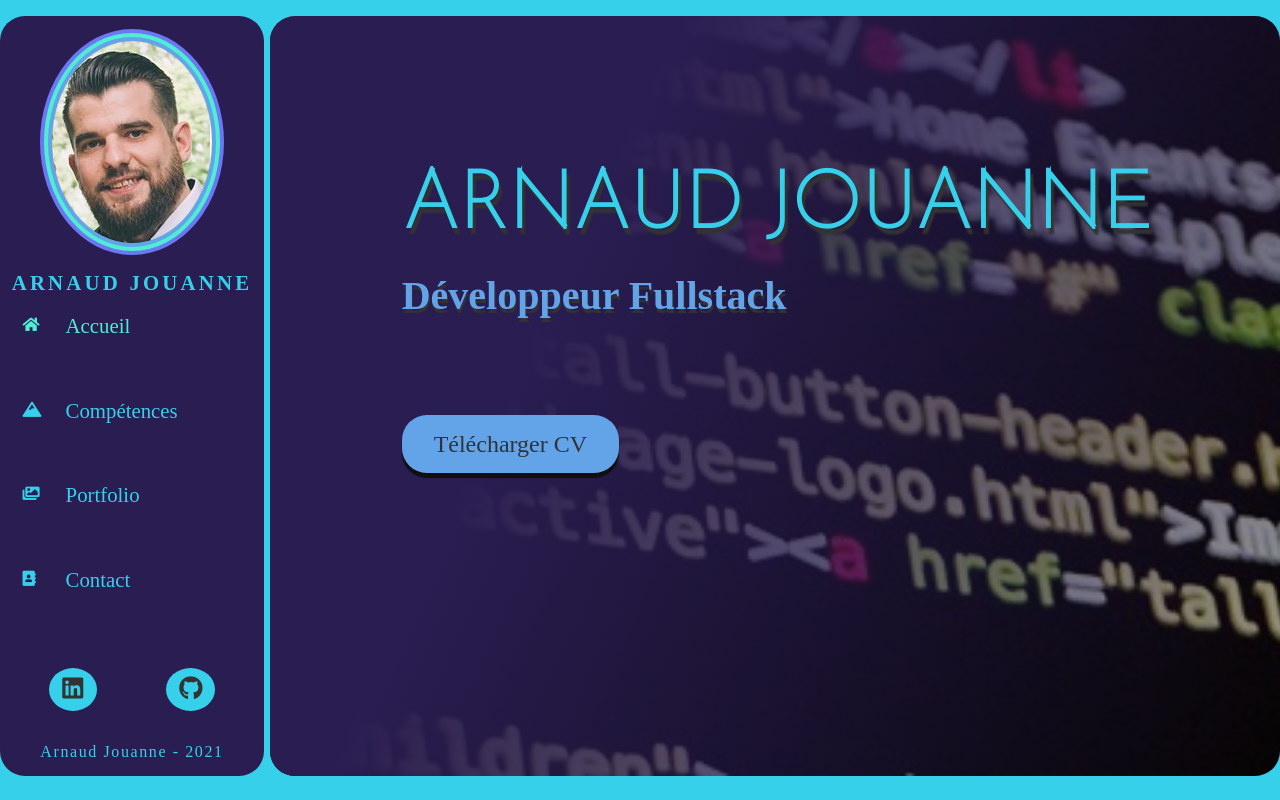
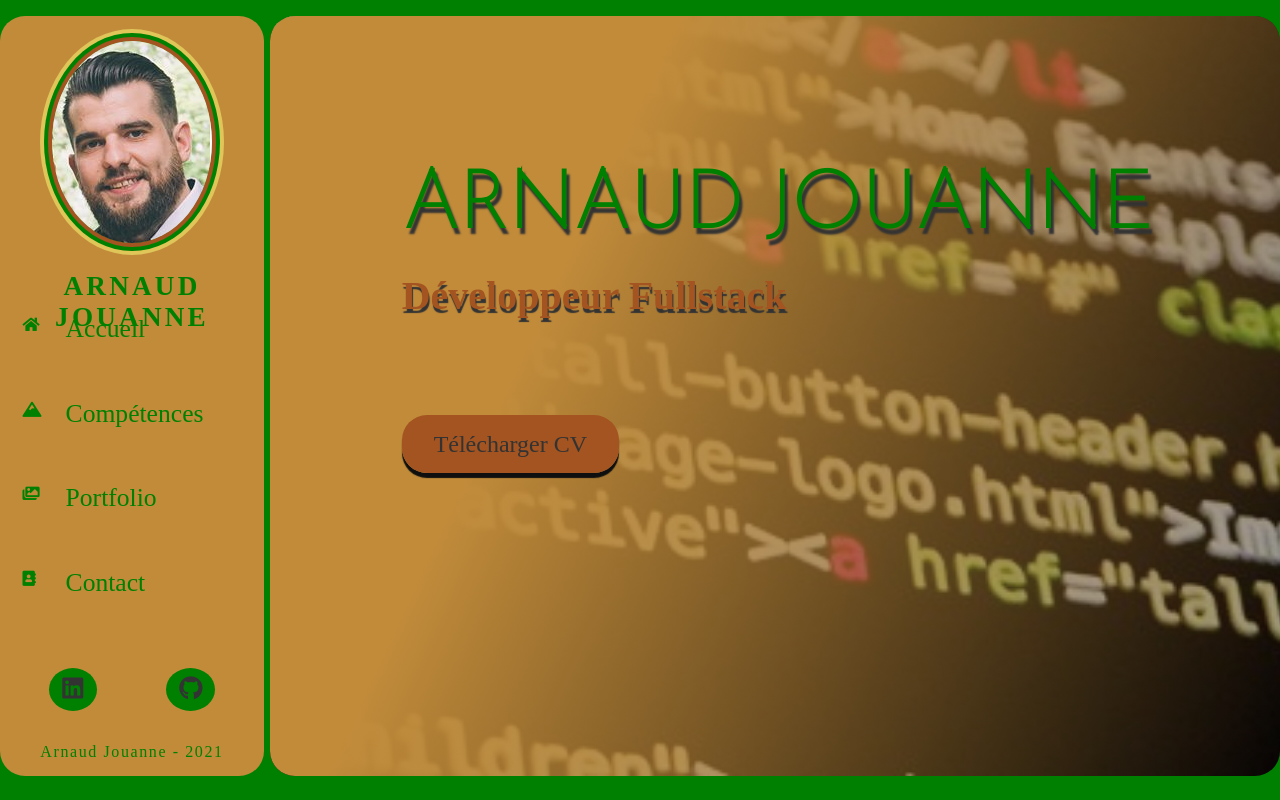
Before and after one commit to Nonos2k12/Site_CV_React, a React (Create React App) app: page / in a window 1280 px wide. Built offline with nearby package versions, Linux system fonts and the light colour scheme; a web font is replaced by a local one.

Commit message:
Start working on style modif

```diff
--- a/src/styles/_settings.scss
+++ b/src/styles/_settings.scss
@@ -4,11 +4,11 @@ $font-1: "Gemunu Libre", cursive;
 $font-2: "Yanone Kaffeesatz", sans-serif;
 $font-3: "Josefin Sans", serif;
 
-$color-1: #2a1d52;
-$color-2: #6c77f4;
-$color-3: rgb(99, 164, 233);
-$color-4: #4fedd2;
-$color-5: #36d0ea;
+$color-1: #c18b3a;
+$color-2: #e0c559;
+$color-3: #a35420;
+$color-4: green;
+$color-5: green;
 $white: #ddd;
 $black: #333;
 
--- a/src/styles/components/_navigation.scss
+++ b/src/styles/components/_navigation.scss
@@ -33,7 +33,7 @@
         box-shadow: 0 0 0 4px $color-3, 0 0 0 8px $color-4, 0 0 0 12px $color-2;
       }
       h3 {
-        font-size: 1.3rem;
+        font-size: 1.7rem;
         text-transform: uppercase;
         letter-spacing: 0.2rem;
         margin-top: 1.5rem;
@@ -51,7 +51,7 @@
 
       li {
         padding: 1rem 0 1rem 0.4rem;
-        font-size: 1.3rem;
+        font-size: 1.6rem;
         position: relative;
 
         &:hover i {
```
